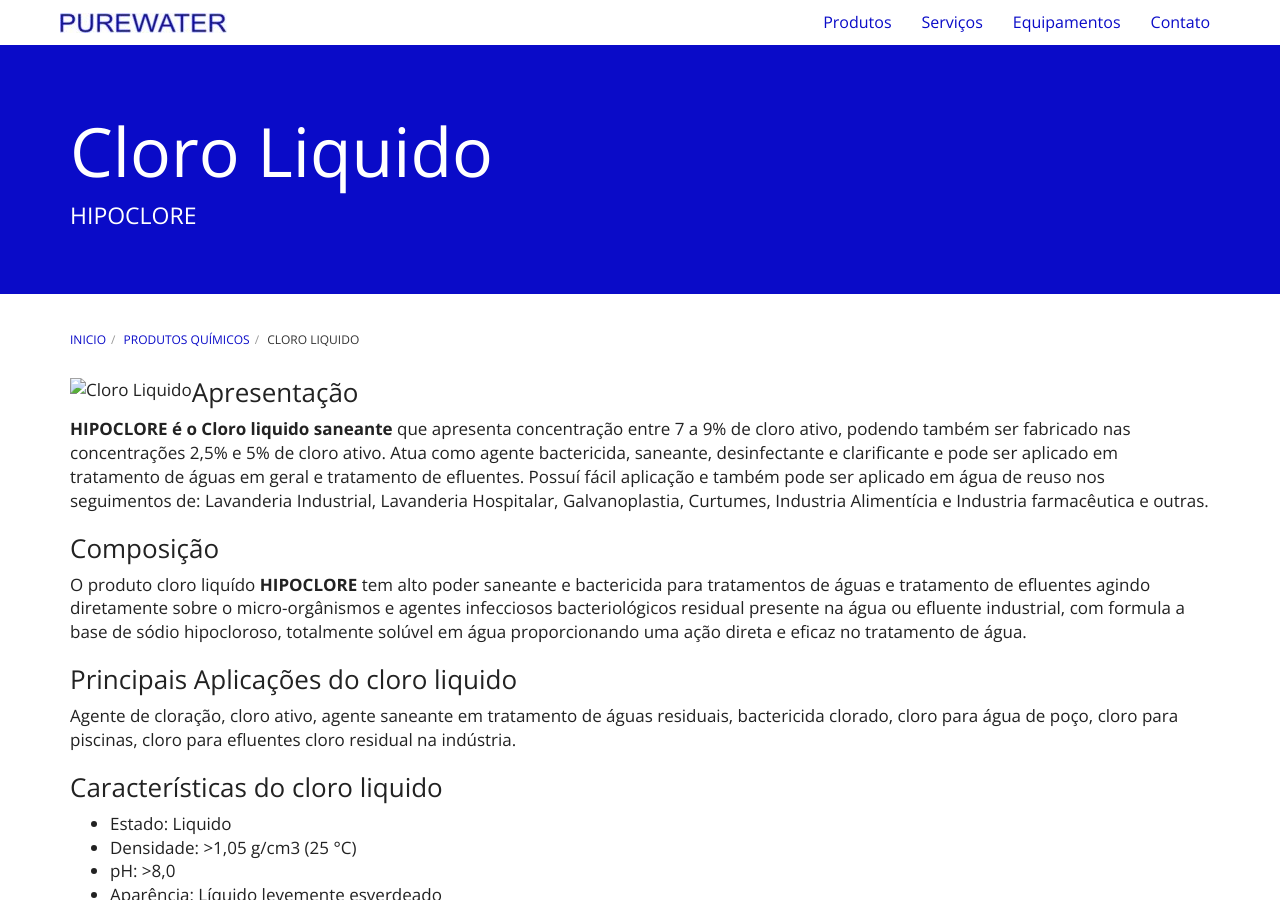
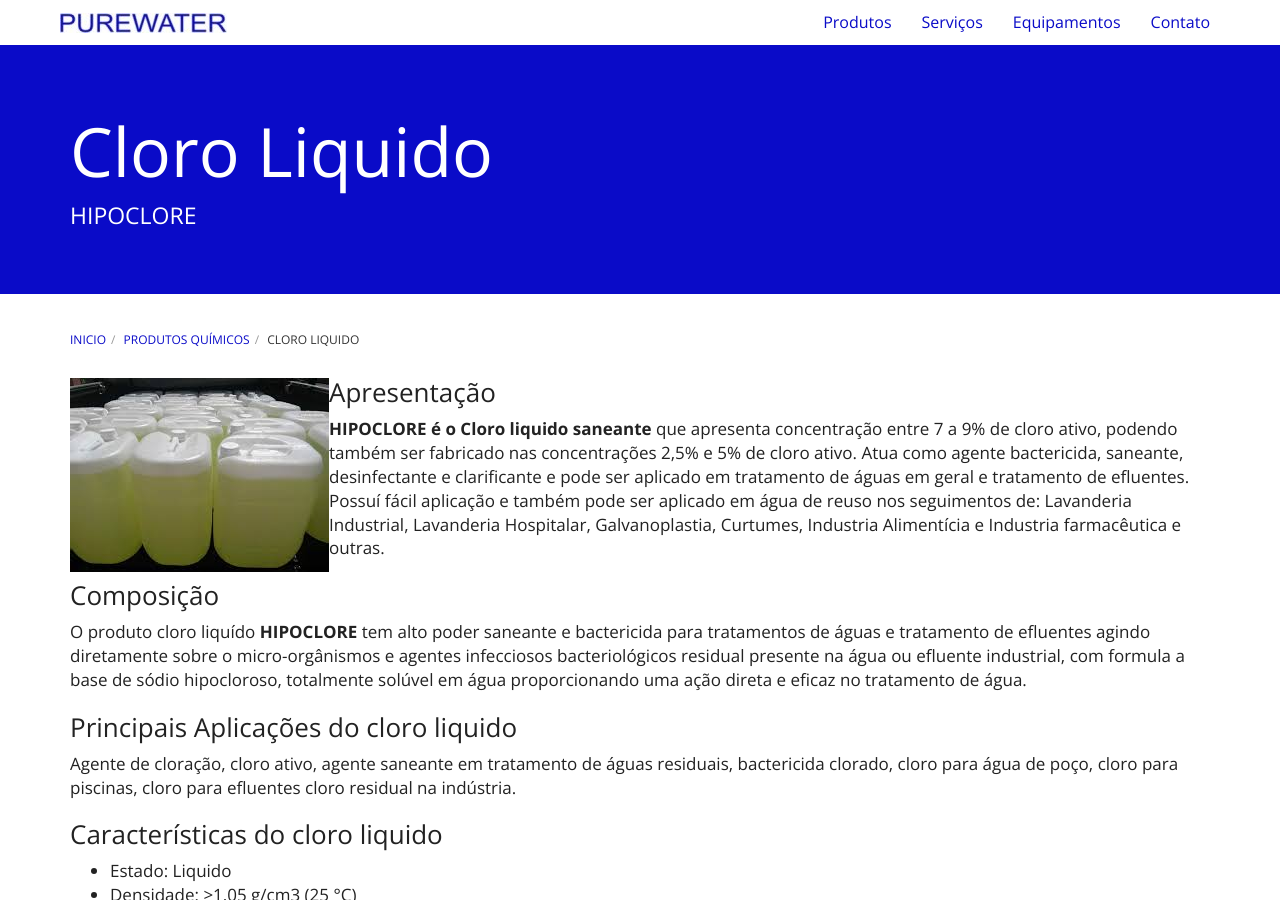
Before and after one commit to purewaterefluentes/purewaterefluentes.github.io, a Jekyll site: the page built from produtos/cloro-liquido.md, in a window 1280 px wide and 900 px high. Built offline with Jekyll 4.4.1, drawn with Linux system fonts in a browser that asks for light colours; nearby versions of some CDN libraries; library files that are not in the unit come from our copies.

Commit message:
Update cloro-liquido.md

```diff
--- a/produtos/cloro-liquido.md
+++ b/produtos/cloro-liquido.md
@@ -5,7 +5,8 @@
 subtitle: HIPOCLORE
 ---
 
-<img class="img-responsive pull-left" style="max-width: 50%;" src="../../website/images/Hipoclore - Cloro.jpg" alt="Cloro Liquido">
+<img class="img-responsive pull-left" style="max-width: 50%;" src="../../website/images/pequeno/Hipoclore - Cloro.jpg" alt="Cloro Liquido">
+
 
 ### Apresentação
 **HIPOCLORE é o Cloro liquido saneante** que apresenta concentração entre 7 a 9% de cloro ativo, podendo também ser fabricado nas concentrações 2,5% e 5% de cloro ativo. Atua como agente bactericida, saneante, desinfectante e clarificante e pode ser aplicado em tratamento de águas em geral e tratamento de efluentes.
```
